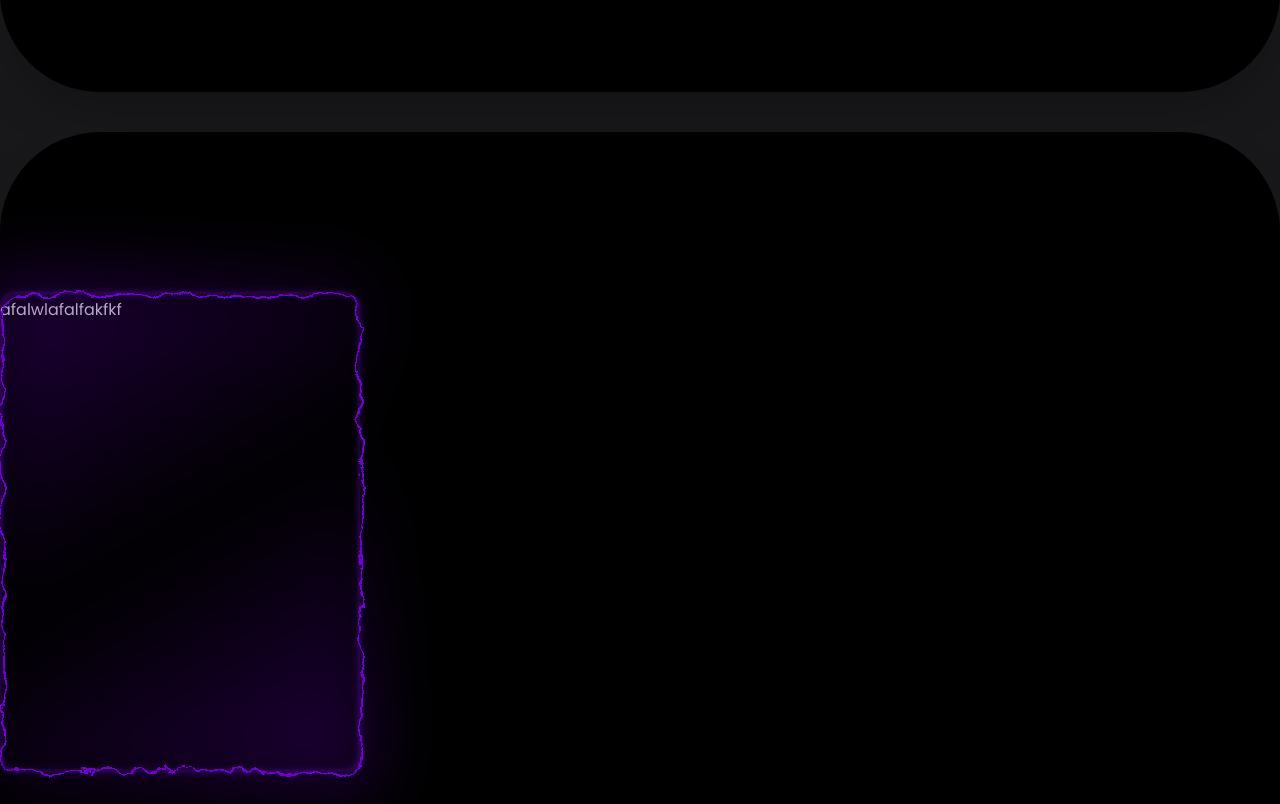
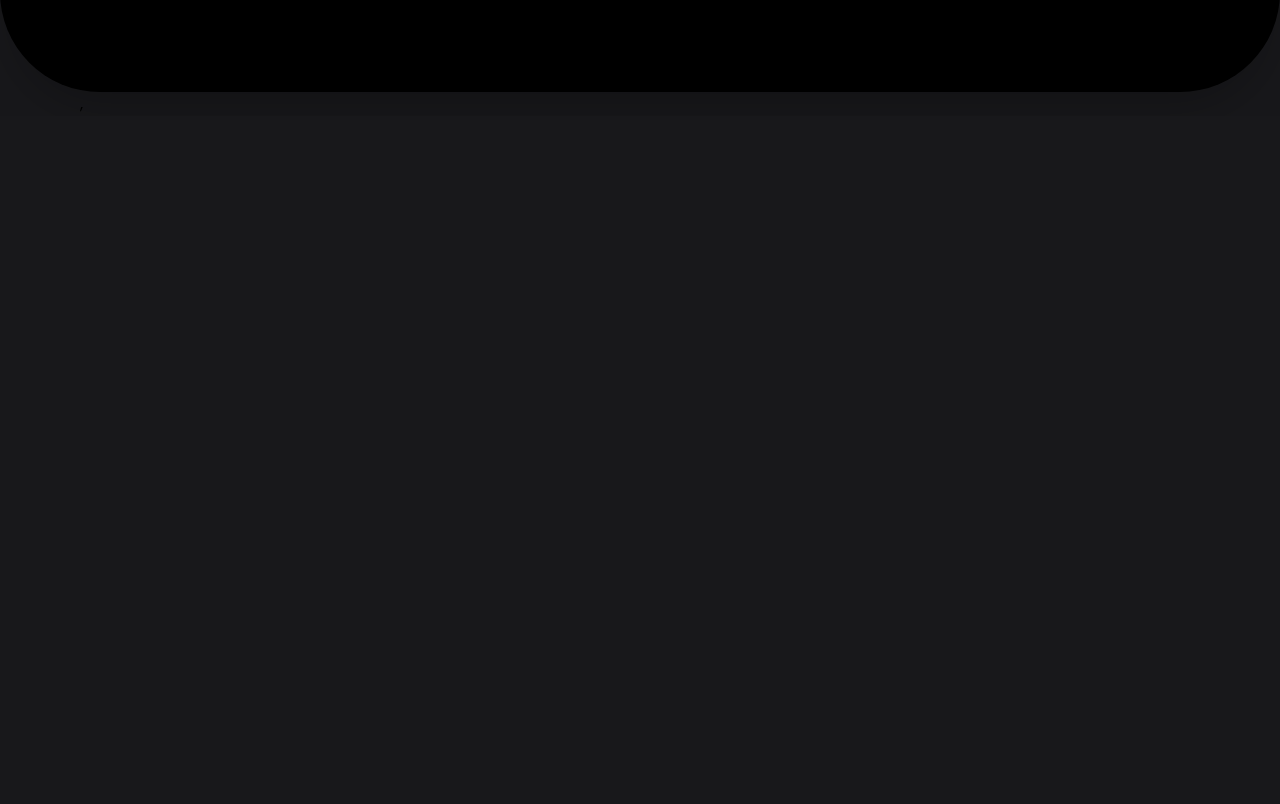
Before and after one commit to nottrzz/rosizamhari, a React (Vite) app: page / in a window 1280 px wide. Shown: the part 1556-2360 px from the top of the page. After the commit the page ends 1672 px from the top, so only its background shows below. Built offline with nearby package versions, Linux system fonts and the light colour scheme.

Commit message:
update project

```diff
--- a/src/App.tsx
+++ b/src/App.tsx
@@ -1,13 +1,6 @@
-// import React from 'react'
-// import { Image } from 'lucide-react'
 import About from './components/About'
-import ElectricBorder from './components/electricBorder'
 import Particles from './components/particles'
 import ProfileCard from './components/ProfileCard'
-// import ScrollStack, { ScrollStackItem } from './components/ScrollStack'
-// import ScrollStack, { ScrollStackItem } from './ScrollStack'
-// import AnimatedContent from './components/animatedContent'
-
 
 const App = () => {
   return (
@@ -50,38 +43,13 @@ const App = () => {
         </div>
 
         <div className="flex-1 flex justify-center md:justify-center w-screen md:h-screen flex-col items-center ">
-          {/* <img src="../assets/img/me.jpg" alt="rosizamhari" className='w-64 h-64 md:w-90 md:h-90 object-cover rounded-full border-4
-           border-[#7000D2] shadow-lg grayscale hover:grayscale-0 transition duration-300 ease-in shadow-[#7000D2] shadow-md'/> */}
-           {/* <FlipCard/> */}
-           <ProfileCard avatarUrl={'../assets/img/me-r.png'} className='cursor-pointer py-3 z-10'/>
+           <ProfileCard avatarUrl={'https://k.top4top.io/p_35324vszz1.png'} className='cursor-pointer py-3 z-10'/>
         </div>
       </div>
 
      <div className="container w-screen min-h-screen rounded-t-4xl bg-black shadow-2xl mt-10 md:rounded-[100px] sticky" id='about'>
       <About/>
      </div>
-     <div className="container w-screen min-h-screen rounded-t-4xl flex flex-wrap flex-row items-center bg-black shadow-2xl mt-10 md:rounded-[100px] sticky">
-      {/* <div > */}
-      <ElectricBorder
-        color="#7000D2"
-        speed={1}
-        chaos={0.5}
-        thickness={2}
-        style={{ borderRadius: 16 }}
-
-        className="w-90 h-120"
-      >
-        <div className='w-3xl h-3'>
-          <p style={{ margin: '6px 0 0', opacity: 0.8 }}>
-            afalwlafalfakfkf
-          </p>
-        </div>
-      </ElectricBorder>
-      </div>
-     {/* </div> */}
-
-
-
     </div>
 
 // #7000D2
--- a/src/components/ElectricBorder.css
+++ /dev/null
@@ -1,69 +0,0 @@
-.electric-border {
-  --electric-light-color: oklch(from var(--electric-border-color) l c h);
-  --eb-border-width: 2px;
-  position: relative;
-  border-radius: inherit;
-  overflow: visible;
-  isolation: isolate;
-}
-
-.eb-svg {
-  position: fixed;
-  left: -10000px;
-  top: -10000px;
-  width: 10px;
-  height: 10px;
-  opacity: 0.001;
-  pointer-events: none;
-}
-
-.eb-content {
-  position: relative;
-  border-radius: inherit;
-  z-index: 1;
-}
-
-.eb-layers {
-  position: absolute;
-  inset: 0;
-  border-radius: inherit;
-  pointer-events: none;
-  z-index: 2;
-}
-
-.eb-stroke,
-.eb-glow-1,
-.eb-glow-2,
-.eb-overlay-1,
-.eb-overlay-2,
-.eb-background-glow {
-  position: absolute;
-  inset: 0;
-  border-radius: inherit;
-  pointer-events: none;
-  box-sizing: border-box;
-}
-
-.eb-stroke {
-  border: var(--eb-border-width) solid var(--electric-border-color);
-}
-
-.eb-glow-1 {
-  border: var(--eb-border-width) solid oklch(from var(--electric-border-color) l c h / 0.6);
-  opacity: 0.5;
-  filter: blur(calc(0.5px + (var(--eb-border-width) * 0.25)));
-}
-
-.eb-glow-2 {
-  border: var(--eb-border-width) solid var(--electric-light-color);
-  opacity: 0.5;
-  filter: blur(calc(2px + (var(--eb-border-width) * 0.5)));
-}
-
-.eb-background-glow {
-  z-index: -1;
-  transform: scale(1.08);
-  filter: blur(32px);
-  opacity: 0.3;
-  background: linear-gradient(-30deg, var(--electric-light-color), transparent, var(--electric-border-color));
-}
--- a/src/components/electricBorder.tsx
+++ /dev/null
@@ -1,147 +0,0 @@
-import React, { type CSSProperties, type PropsWithChildren, useEffect, useId, useLayoutEffect, useRef } from 'react';
-
-import './ElectricBorder.css';
-
-type ElectricBorderProps = PropsWithChildren<{
-  color?: string;
-  speed?: number;
-  chaos?: number;
-  thickness?: number;
-  className?: string;
-  style?: CSSProperties;
-}>;
-
-const ElectricBorder: React.FC<ElectricBorderProps> = ({
-  children,
-  color = '#5227FF',
-  speed = 1,
-  chaos = 1,
-  thickness = 2,
-  className,
-  style
-}: ElectricBorderProps) => {
-  const rawId = useId().replace(/[:]/g, '');
-  const filterId = `turbulent-displace-${rawId}`;
-  const svgRef = useRef<SVGSVGElement | null>(null);
-  const rootRef = useRef<HTMLDivElement | null>(null);
-  const strokeRef = useRef<HTMLDivElement | null>(null);
-
-  const updateAnim = () => {
-    const svg = svgRef.current;
-    const host = rootRef.current;
-    if (!svg || !host) return;
-
-    if (strokeRef.current) {
-      strokeRef.current.style.filter = `url(#${filterId})`;
-    }
-
-    const width = Math.max(1, Math.round(host.clientWidth || host.getBoundingClientRect().width || 0));
-    const height = Math.max(1, Math.round(host.clientHeight || host.getBoundingClientRect().height || 0));
-
-    const dyAnims = Array.from(svg.querySelectorAll<SVGAnimateElement>('feOffset > animate[attributeName="dy"]'));
-    if (dyAnims.length >= 2) {
-      dyAnims[0].setAttribute('values', `${height}; 0`);
-      dyAnims[1].setAttribute('values', `0; -${height}`);
-    }
-
-    const dxAnims = Array.from(svg.querySelectorAll<SVGAnimateElement>('feOffset > animate[attributeName="dx"]'));
-    if (dxAnims.length >= 2) {
-      dxAnims[0].setAttribute('values', `${width}; 0`);
-      dxAnims[1].setAttribute('values', `0; -${width}`);
-    }
-
-    const baseDur = 6;
-    const dur = Math.max(0.001, baseDur / (speed || 1));
-    [...dyAnims, ...dxAnims].forEach(a => a.setAttribute('dur', `${dur}s`));
-
-    const disp = svg.querySelector('feDisplacementMap');
-    if (disp) disp.setAttribute('scale', String(30 * (chaos || 1)));
-
-    const filterEl = svg.querySelector<SVGFilterElement>(`#${CSS.escape(filterId)}`);
-    if (filterEl) {
-      filterEl.setAttribute('x', '-200%');
-      filterEl.setAttribute('y', '-200%');
-      filterEl.setAttribute('width', '500%');
-      filterEl.setAttribute('height', '500%');
-    }
-
-    requestAnimationFrame(() => {
-      [...dyAnims, ...dxAnims].forEach((a: any) => {
-        if (typeof a.beginElement === 'function') {
-          try {
-            a.beginElement();
-          } catch {}
-        }
-      });
-    });
-  };
-
-  useEffect(() => {
-    updateAnim();
-  }, [speed, chaos]);
-
-  useLayoutEffect(() => {
-    if (!rootRef.current) return;
-    const ro = new ResizeObserver(() => updateAnim());
-    ro.observe(rootRef.current);
-    updateAnim();
-    return () => ro.disconnect();
-  }, []);
-
-  const vars: CSSProperties = {
-    ['--electric-border-color' as any]: color,
-    ['--eb-border-width' as any]: `${thickness}px`
-  };
-
-  return (
-    <div ref={rootRef} className={`electric-border ${className ?? ''}`} style={{ ...vars, ...style }}>
-      <svg ref={svgRef} className="eb-svg" aria-hidden focusable="false">
-        <defs>
-          <filter id={filterId} colorInterpolationFilters="sRGB" x="-20%" y="-20%" width="140%" height="140%">
-            <feTurbulence type="turbulence" baseFrequency="0.02" numOctaves="10" result="noise1" seed="1" />
-            <feOffset in="noise1" dx="0" dy="0" result="offsetNoise1">
-              <animate attributeName="dy" values="700; 0" dur="6s" repeatCount="indefinite" calcMode="linear" />
-            </feOffset>
-
-            <feTurbulence type="turbulence" baseFrequency="0.02" numOctaves="10" result="noise2" seed="1" />
-            <feOffset in="noise2" dx="0" dy="0" result="offsetNoise2">
-              <animate attributeName="dy" values="0; -700" dur="6s" repeatCount="indefinite" calcMode="linear" />
-            </feOffset>
-
-            <feTurbulence type="turbulence" baseFrequency="0.02" numOctaves="10" result="noise1" seed="2" />
-            <feOffset in="noise1" dx="0" dy="0" result="offsetNoise3">
-              <animate attributeName="dx" values="490; 0" dur="6s" repeatCount="indefinite" calcMode="linear" />
-            </feOffset>
-
-            <feTurbulence type="turbulence" baseFrequency="0.02" numOctaves="10" result="noise2" seed="2" />
-            <feOffset in="noise2" dx="0" dy="0" result="offsetNoise4">
-              <animate attributeName="dx" values="0; -490" dur="6s" repeatCount="indefinite" calcMode="linear" />
-            </feOffset>
-
-            <feComposite in="offsetNoise1" in2="offsetNoise2" result="part1" />
-            <feComposite in="offsetNoise3" in2="offsetNoise4" result="part2" />
-            <feBlend in="part1" in2="part2" mode="color-dodge" result="combinedNoise" />
-            <feDisplacementMap
-              in="SourceGraphic"
-              in2="combinedNoise"
-              scale="30"
-              xChannelSelector="R"
-              yChannelSelector="B"
-            />
-          </filter>
-        </defs>
-      </svg>
-
-      <div className="eb-layers">
-        <div ref={strokeRef} className="eb-stroke" />
-        <div className="eb-glow-1" />
-        <div className="eb-glow-2" />
-        <div className="eb-background-glow" />
-      </div>
-
-      <div className="eb-content">{children}</div>
-    </div>
-  );
-};
-
-export default ElectricBorder;
```
